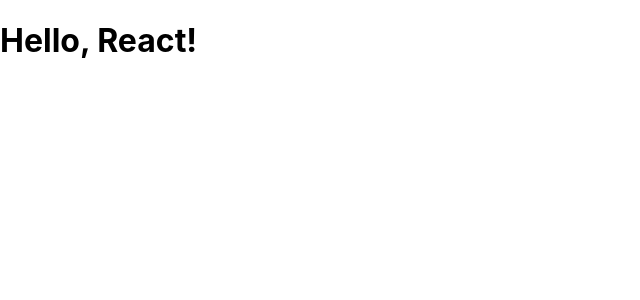
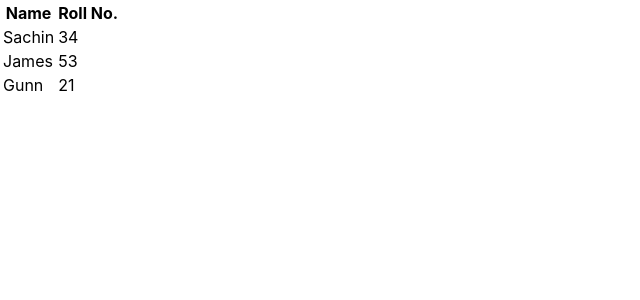
Before and after one commit to sachinpathak123/React-App, a React (Create React App) app in the folder react-app/: page / in a window 1280 px wide. Shown: the top 300 px of the page, without its empty margins (0-640 px from the left). Built offline with nearby package versions, Linux system fonts and the light colour scheme; the HTML template or start-up script is replaced by a standard one.

Commit message:
Learned how to make a table in react and display it in class based component

```diff
--- a/react-app/src/App.js
+++ b/react-app/src/App.js
@@ -1,11 +1,13 @@
 import React, { Component } from 'react'
-
+import Table from './Table'
 class App extends Component {
   render() {
     return (
-      <div className="App">
-        <h1>Hello, React!</h1>
+      <>
+      <div className="container">
+        <Table />
       </div>
+      </>
     )
   }
 }
--- /dev/null
+++ b/react-app/src/Table.js
@@ -0,0 +1,59 @@
+import React,{Component} from "react"
+
+const TableHeader = ()=> {
+    return (
+
+            <thead>
+                <tr>
+                    <th>
+                        Name
+                    </th>
+                    <th>
+                        Roll No.
+                    </th>
+                </tr>
+            </thead>
+
+    )
+}
+
+const TableBody = () => {
+    return (
+        <tbody>
+            <tr>
+            <td>
+                Sachin
+            </td>
+            <td>
+                34
+            </td>
+            </tr>
+            <tr>
+               <td>
+                James
+                </td>
+                <td>
+                    53</td>
+            </tr>
+            <tr>
+                <td>
+                    Gunn
+                </td>
+                <td>
+                    21
+                </td>
+            </tr>
+        </tbody>
+    )
+}
+class Table extends Component{
+    render(){
+        return (
+            <table>
+                <TableHeader />
+                <TableBody />
+            </table>
+        )
+    }
+}
+export default Table;
```
